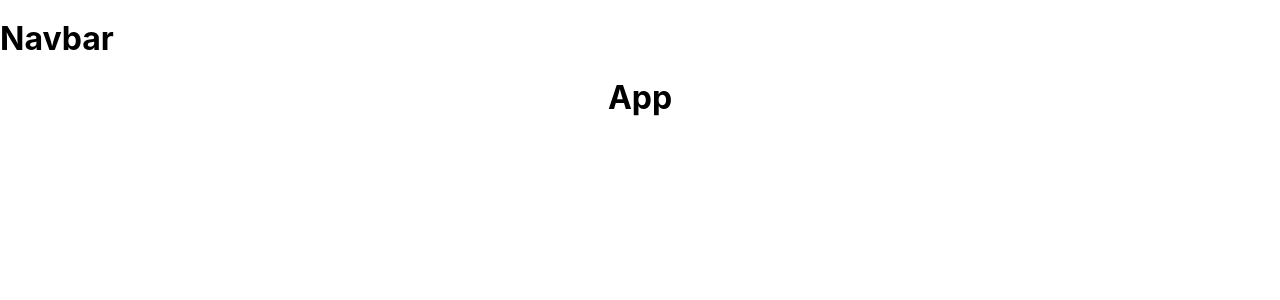
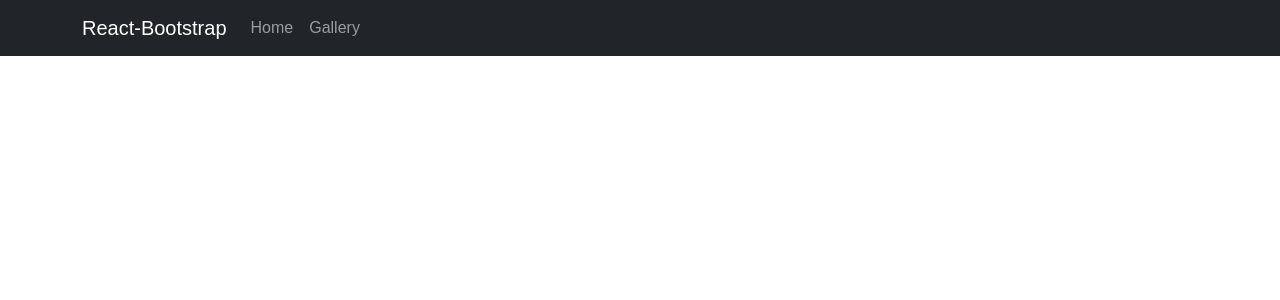
Before and after one commit to kanaishk/art-portal, a React (Create React App) app: page / in a window 1280 px wide. Shown: the top 300 px of the page. Built offline with nearby package versions, Linux system fonts and the light colour scheme.

Commit message:
Navbar rendering but components not working

```diff
--- a/package.json
+++ b/package.json
@@ -6,10 +6,13 @@
     "@testing-library/jest-dom": "^5.15.0",
     "@testing-library/react": "^11.2.7",
     "@testing-library/user-event": "^12.8.3",
+    "bootstrap": "^5.1.3",
     "react": "^17.0.2",
+    "react-bootstrap": "^2.0.2",
     "react-dom": "^17.0.2",
+    "react-router": "^6.0.0",
+    "react-router-dom": "^6.0.0",
     "react-scripts": "^3.4.4",
-    "tachyons": "^4.12.0",
     "web-vitals": "^1.1.2"
   },
   "scripts": {
--- /dev/null
+++ b/src/components/Gallery/Gallery.js
@@ -0,0 +1,13 @@
+import React from 'react';
+
+class Gallery extends React.Component {
+	render() {
+    	return (
+	    	<div>
+	        	<h1>Gallery</h1>
+	      </div>
+    	);
+  	}
+}
+
+export default Gallery;
--- a/src/components/Navbar/Navbar.js
+++ b/src/components/Home/Home.js
@@ -1,13 +1,13 @@
 import React from 'react';
 
-class Navbar extends React.Component {
+class Home extends React.Component {
 	render() {
     	return (
 	    	<div>
-	        	<h1>Navbar</h1>
+	        	<h1>Home</h1>
 	      </div>
     	);
   	}
 }
 
-export default Navbar;
+export default Home;
--- /dev/null
+++ b/src/components/Navigation/Navigation.js
@@ -0,0 +1,23 @@
+import React from 'react';
+import { Navbar, Nav, Container } from 'react-bootstrap';
+
+class Navigation extends React.Component {
+	render() {
+    	return (
+        	<Navbar collapseOnSelect fixed='top' expand='lg' bg='dark' variant="dark">
+        		<Container>
+        			<Navbar.Brand href="/">React-Bootstrap</Navbar.Brand>
+        			<Navbar.Toggle aria-controls='basic-navbar-nav' />
+        			<Navbar.Collapse id='basic-navbar-nav'>
+        				<Nav className='me-auto'>
+        					<Nav.Link href='/'>Home</Nav.Link>
+        					<Nav.Link href='/gallery'>Gallery</Nav.Link>
+        				</Nav>
+        			</Navbar.Collapse>
+        		</Container>
+        	</Navbar>
+    	);
+  	}
+}
+
+export default Navigation;
--- a/src/containers/App.css
+++ b/src/containers/App.css
@@ -1,3 +1,4 @@
 .App {
+  font-family: sans-serif;
   text-align: center;
 }
--- a/src/containers/App.js
+++ b/src/containers/App.js
@@ -1,15 +1,22 @@
 import React from 'react';
+import { BrowserRouter as Router, Routes, Route, Link } from 'react-router-dom';
+import Navigation from '../components/Navigation/Navigation';
+import Home from '../components/Home/Home';
+import Gallery from '../components/Gallery/Gallery';
 import './App.css';
-import Navbar from '../components/Navbar/Navbar';
+import "bootstrap/dist/css/bootstrap.css";
 
 class App extends React.Component {
    render() {
       return (
-         <div>
-            <Navbar />
-            <div className='App'>
-               <h1>App</h1>
-            </div>
+         <div className='App'>
+            <Navigation />
+            <Router>
+               <Routes>
+                  <Route path='/gallery' component={Gallery} />
+                  <Route path='/' component={Home} />
+               </Routes>
+            </Router>
          </div>
       );
    }
--- a/src/index.js
+++ b/src/index.js
@@ -2,7 +2,6 @@ import React from 'react';
 import ReactDOM from 'react-dom';
 import './index.css';
 import App from './containers/App';
-import 'tachyons';
 import reportWebVitals from './reportWebVitals';
 
 ReactDOM.render(
```
Also changed, not shown: 1 other file (tests, documents, lock files or other folders).
